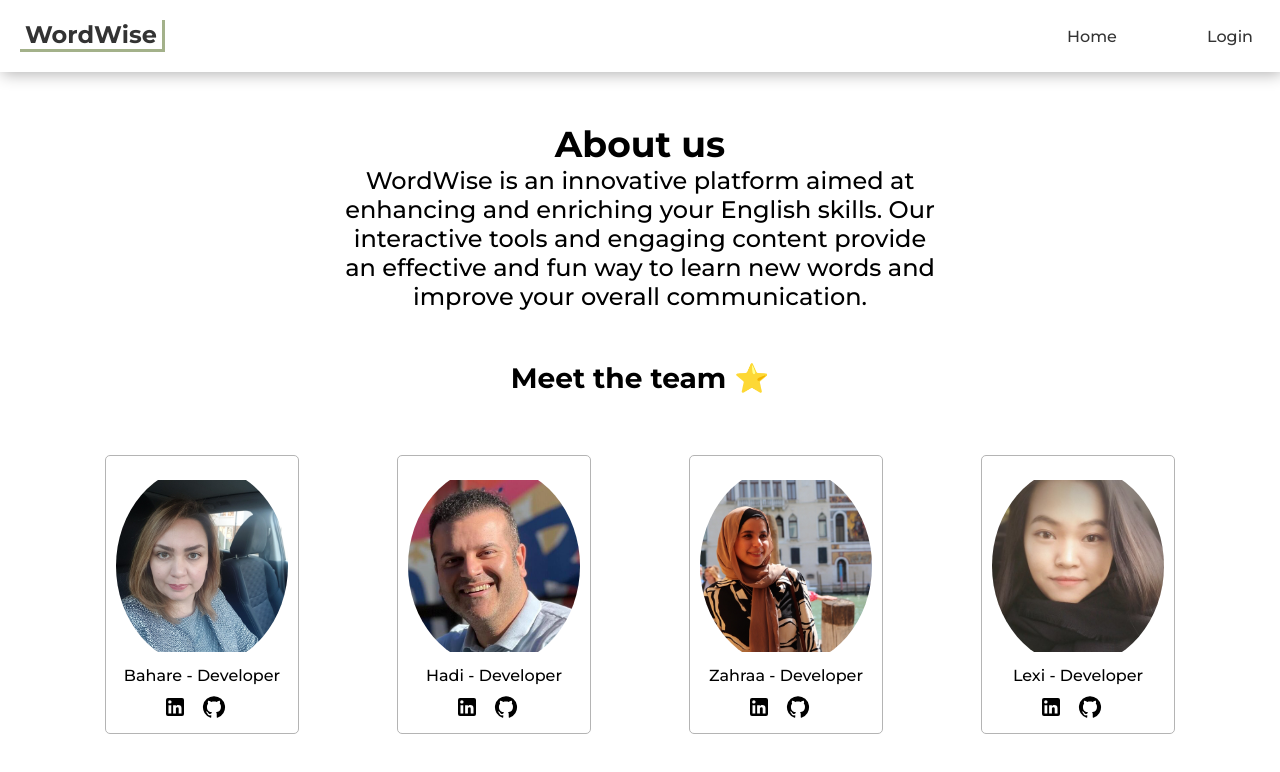
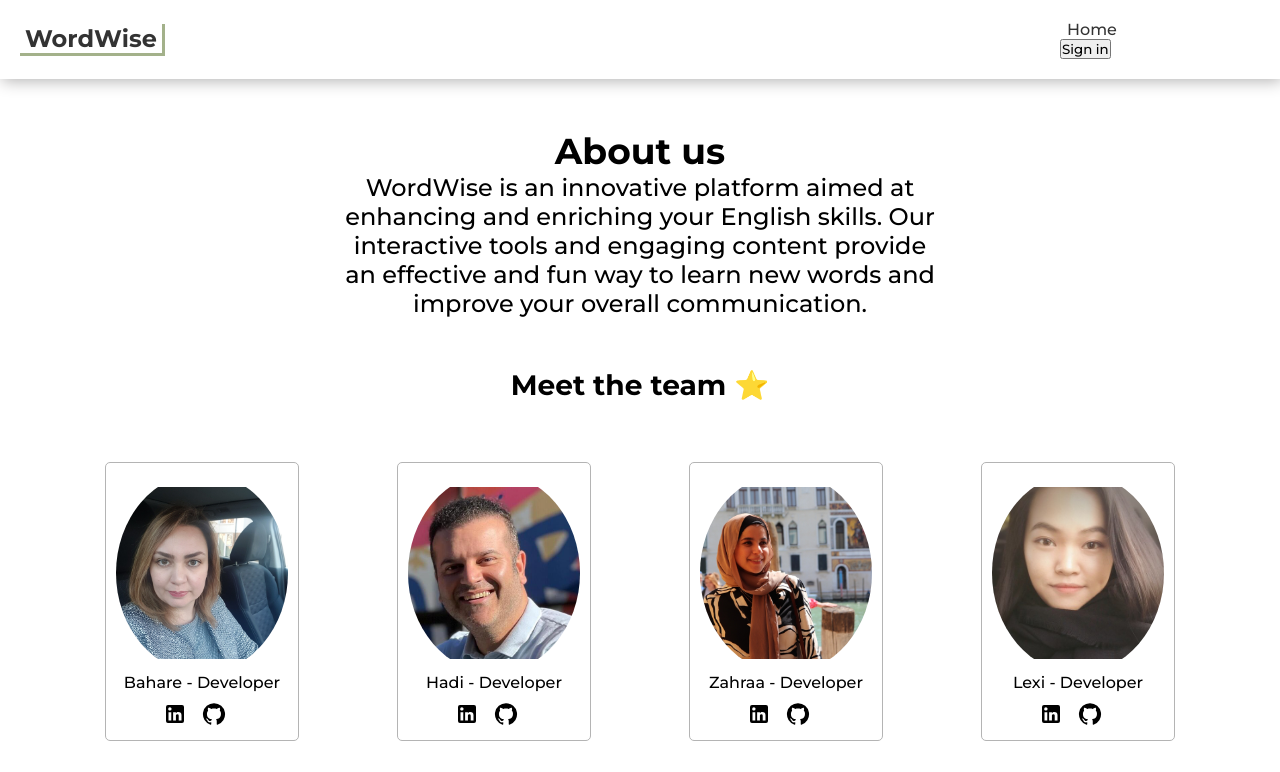
Before and after one commit to Bahare09/ldn9-fp-wordwise, a React (Create React App) app in the folder client/: page /about in a window 1280 px wide. Shown: the top 772 px of the page. Built offline with nearby package versions, Linux system fonts and the light colour scheme.

Commit message:
Login-Logout-Profile (#64)
* Login-Logout-Profile

* making responsive header

---------

Co-authored-by: Bahare <108987748+Bahare09@users.noreply.github.com>

```diff
--- a/client/src/App.js
+++ b/client/src/App.js
@@ -1,10 +1,18 @@
+import React from "react";
 import { BrowserRouter as Router, Route, Routes } from "react-router-dom";
+import { Auth0Provider } from "@auth0/auth0-react";
+import Footer from "./components/Footer";
 import Home from "./pages/Home";
 import About from "./pages/About";
-// import Header from "./components/Header";
-import Footer from "./components/Footer";
-
-const App = () => (
+const domain = "dev-qbv6qxok2fldwc4q.us.auth0.com";
+const clientId = "oZ7i1CumzlfPYpJoYgiQfNufoBdQ7cmV";
+const App = () => {
+	return (
+		<Auth0Provider
+			domain={domain}
+			clientId={clientId}
+			redirectUri={window.location.origin}
+		>
 			<Router>
 				<Routes>
 					<Route path="/" element={<Home />} />
@@ -12,6 +20,7 @@ const App = () => (
 				</Routes>
 				<Footer />
 			</Router>
+		</Auth0Provider>
 	);
-
+};
 export default App;
--- a/client/src/components/Header.js
+++ b/client/src/components/Header.js
@@ -1,9 +1,13 @@
 import React, { useState } from "react";
 import { Link } from "react-router-dom";
+import { useAuth0 } from "@auth0/auth0-react";
+import LoginButton from "./LoginButton";
+import LogoutButton from "./LogoutButton";
 import "./Header.css";
 
 const Header = ({ currentPage }) => {
 	const [isOpen, setIsOpen] = useState(false);
+	const { isAuthenticated, user } = useAuth0();
 
 	const toggleMenu = () => {
 		setIsOpen(!isOpen);
@@ -15,18 +19,12 @@ const Header = ({ currentPage }) => {
 					<Link key="1" className="header-nav-link" to="/about">
 						About Us
 					</Link>,
-					<Link key="2" className="header-nav-link" to="/login">
-						Login
-					</Link>,
-			]
+			  ]
 			: [
 					<Link key="1" className="header-nav-link" to="/">
 						Home
 					</Link>,
-					<Link key="2" className="header-nav-link" to="/login">
-						Login
-					</Link>,
-			];
+			  ];
 
 	return (
 		<header className="header">
@@ -35,7 +33,6 @@ const Header = ({ currentPage }) => {
 					<h1 className="header-title">
 						Word<span>Wise</span>
 					</h1>
-					{/* <hr /> */}
 				</div>
 			</Link>
 			<button
@@ -47,7 +44,19 @@ const Header = ({ currentPage }) => {
 				<div></div>
 				<div></div>
 			</button>
-			<nav className={`header-nav ${isOpen ? "open" : " "}`}>{navLinks}</nav>
+			<nav className={`header-nav ${isOpen ? "open" : ""}`}>
+				<div className={`header-nav-container ${isOpen ? "open" : ""}`}>
+					{navLinks}
+					{isAuthenticated ? (
+						<div className="header-auth">
+							<span className="header-welcome"> {user.name}</span>
+							<LogoutButton />
+						</div>
+					) : (
+						<LoginButton />
+					)}
+				</div>
+			</nav>
 		</header>
 	);
 };
--- /dev/null
+++ b/client/src/components/LoginButton.css
@@ -0,0 +1,29 @@
+/* .Login-container {
+    height: 500px;
+    display: flex;
+    flex-direction: column;
+    justify-content: center;
+    align-items: center;
+    height: 61vh;
+}
+.Login-container h2 {
+    margin-bottom: 40px;
+}
+.Login-container button {
+    width: 160px;
+    height: 60px;
+    font-size: 1.5rem;
+    border-radius: 30px;
+    background-color: #d7dcce;
+    cursor: pointer;
+}
+.Login-container button:hover {
+    width: 200px;
+    height: 80px;
+    font-size: 2rem;
+    border-radius: 30px;
+    background-color: #abb598;
+    cursor: pointer;
+    border: none;
+    scale: 0.8;
+} */
--- /dev/null
+++ b/client/src/components/LoginButton.js
@@ -0,0 +1,15 @@
+import { useAuth0 } from "@auth0/auth0-react";
+import React from "react";
+import "./loginButton.css";
+
+const LoginButton = () => {
+	const { loginWithRedirect, isAuthenticated } = useAuth0();
+	return (
+		!isAuthenticated && (
+			<div className="Login-container">
+				<button onClick={() => loginWithRedirect()}>Sign in</button>
+			</div>
+		)
+	);
+};
+export default LoginButton;
--- /dev/null
+++ b/client/src/components/LogoutButton.js
@@ -0,0 +1,8 @@
+import { useAuth0 } from "@auth0/auth0-react";
+import React from "react";
+
+const LogoutButton = () => {
+	const { logout, isAuthenticated } = useAuth0();
+	return isAuthenticated && <button onClick={() => logout()}>Sign out</button>;
+};
+export default LogoutButton;
--- a/package.json
+++ b/package.json
@@ -71,6 +71,7 @@
 		"webpack-merge": "^5.8.0"
 	},
 	"dependencies": {
+		"@auth0/auth0-react": "^2.1.1",
 		"@babel/runtime": "^7.21.5",
 		"@emotion/react": "^11.11.1",
 		"@emotion/styled": "^11.11.0",
```
Also changed, not shown: client/src/components/Profile.js (added, +21 -0 lines), 1 other file (tests, documents, lock files or other folders). Lines whose indentation alone changed are shown as unchanged.
